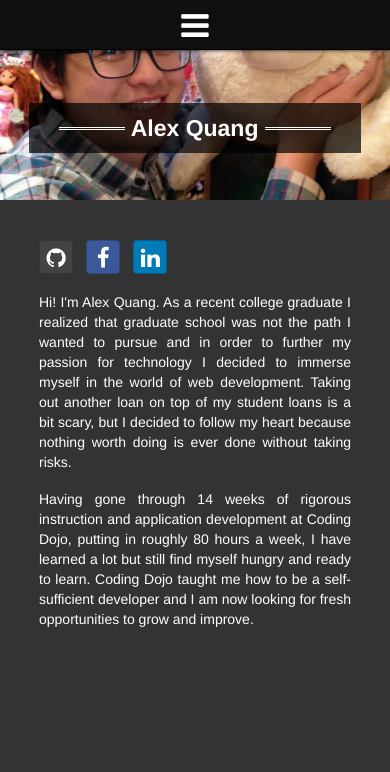
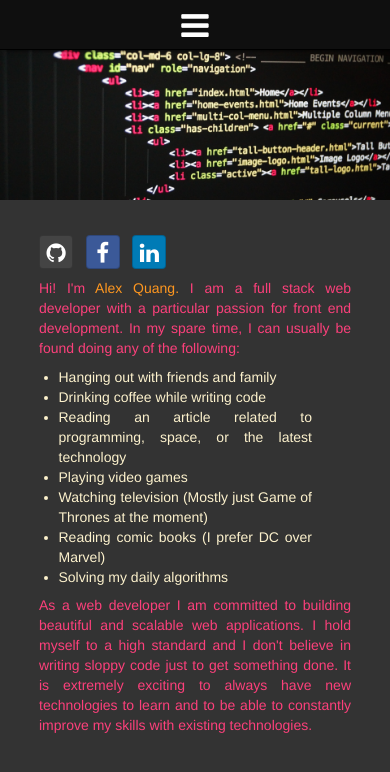
Before and after one commit to aquang9124/development-portfolio, a website: page client/index.html in a window 390 px wide. Drawn offline with nearby package versions, Linux system fonts and the light colour scheme; some packages are replaced by stand-ins of ours.

Commit message:
finished home page, for now

```diff
--- a/client/content/scss/styles.scss
+++ b/client/content/scss/styles.scss
@@ -35,7 +35,7 @@ nav {
 		float: right;
 
 		.active {
-			background: darken(#333, 25%);
+			background: #9358FE;
 		}
 
 		.inactive {
@@ -72,19 +72,11 @@ nav {
 	}
 }
 
-// Sidebar stylings
-aside {
-	width: 20%;
-	height: calc(100% - 50px);
-	background: #333;
-	display: inline-block;
-}
-
 // Main content stylings
 main {
-	display: inline-block;
+	display: block;
 	height: calc(100% - 50px);
-	width: 80%;
+	width: 100%;
 	overflow: auto;
 }
 
@@ -99,33 +91,63 @@ main {
 	width: 100%;
 }
 
-// When the screen is not in mobile view, hide the mobile header.
+// When the screen is not in mobile view, header is not limited to 150px.
 .content-wrapper {
 	width: 100%;
 	height: 100%;
 
 	header {
-		display: none;
+		height: 30%;
+		width: 100%;
+		background: url('/content/img/htmlpic.jpg') center center no-repeat;
+		background-size: cover;
+		position: relative;
+		text-align: center;
 	}
-	// Hide mobile-aside-content when not in mobile view
-	.mobile-aside-content {
-		display: none;
+
+	.main-content {
+		width: 100%;
+		height: 70%;
+		padding: em(40) 0;
+		background: #333;
+		color: white;
+		text-align: justify;
+
+		.social-icons-wrapper {
+			width: 70%;
+			margin: 0 auto;
+
+			.social-links {
+				margin-right: em(10);
+			}
+
+		}
+
+		p {
+			width: 70%;
+			margin: em(10) auto;
+			color: #FC407B;
+
+			span {
+				color: #FE9720;
+			}
+		}
+
+		ul {
+			width: 70%;
+			padding-left: 18%;
+			color: #FCF1CC;
+		}
 	}
+
 }
 
 // Media Queries
 @media only screen and (min-width: 320px) and (max-width: 767px) {
-	// Hide the sidebar
-	aside {
-		display: none;
-	}
-
-	// Make main take up the whole screen minus navigation
-	main {
-		display: block;
-		width: 100%;
-		height: calc(100% - 50px);
-		overflow: auto;
+	// Put background on body to account for varying heights of
+	// mobile devices breaking the styling.
+	body {
+		background: #333;
 	}
 
 	// Remove the padding on the navigation bar
@@ -139,7 +161,7 @@ main {
 		background: rgba(0, 0, 0, 0.7);
 
 		.active {
-			background: rgba(21, 51, 16, 0.9);
+			background: rgba(87, 96, 55, 0.9);
 		}
 
 		.inactive {
@@ -192,18 +214,14 @@ main {
 	// Keeping this class simple. Note to self: SASS extends should improve reusability.
 	.content-wrapper {
 
-		.mobile-aside-content {
-			display: block;
-			width: 100%;
+		.main-content {
 			height: 100%;
-			padding: em(40) 0;
-			background: #333;
-			color: white;
-			text-align: justify;
+			font-size: em(14);
 
 			.social-icons-wrapper {
 				width: 80%;
 				margin: 0 auto;
+				margin-bottom: em(10);
 
 				.social-links {
 					margin-right: em(10);
@@ -213,44 +231,21 @@ main {
 
 			p {
 				width: 80%;
-				margin: em(20) auto;
-				font-size: em(14);
+				color: #FC407B;
+			}
+
+			ul {
+				width: 80%;
+				padding-left: 15%;
+				margin: em(10) 0;
+				color: #FCF1CC;
 			}
 
 		}
 
 		// The header will be the exact height of the fully-expanded dropdown menu.
 		header {
-			display: block;
 			height: 150px;
-			width: 100%;
-			background: url('/content/img/seal.jpg') center center no-repeat;
-			background-size: cover;
-			position: relative;
-			text-align: center;
-
-			// h3 will be vertically and horizontally centered
-			h3 {
-				position: absolute;
-				margin: 0 auto;
-				color: white;
-				width: 85%;
-				height: 50px;
-				line-height: 50px;
-				top: 35%;
-				left: 0;
-				right: 0;
-				font-size: em(23);
-				font-weight: bold;
-				background: rgba(0, 0, 0, 0.7);
-
-				hr {
-					width: 20%;
-					margin: 0 0 0.25em 0;
-					display: inline-block;
-					border-top: medium double white;
-				}
-			}
 		}
 	}
 }
--- a/client/index.html
+++ b/client/index.html
@@ -27,9 +27,7 @@
 				<li ng-class="{ 'active' : vm.currentUrl('/fun'), 'inactive' : vm.currentUrl('/fun') == false, 'mobile-display' : vm.mobileScreen == true }"><a href="#/fun">Fun</a></li>
 			</ul>
 		</nav>
-		<aside>
-
-		</aside><main ng-view></main>
+		<main ng-view></main>
 	</section>
 </body>
 </html>
--- a/client/partials/home.html
+++ b/client/partials/home.html
@@ -1,16 +1,22 @@
 <div class="content-wrapper">
 	<header>
-		<h3>
-			<hr> Alex Quang <hr>
-		</h3>
 	</header>
-	<section class="mobile-aside-content">
+	<section class="main-content">
 		<div class="social-icons-wrapper">
 			<a class="btn btn-social-icon btn-github social-links" href="https://github.com/aquang9124"><i class="fa fa-github"></i></a>
 			<a class="btn btn-social-icon btn-facebook social-links" href="https://www.facebook.com/itsalexquang"><i class="fa fa-facebook"></i></a>
 			<a class="btn btn-social-icon btn-linkedin social-links" href="https://www.linkedin.com/in/alexnquang"><i class="fa fa-linkedin"></i></a>
 		</div>
-		<p>Hi! I'm Alex Quang. As a recent college graduate I realized that graduate school was not the path I wanted to pursue and in order to further my passion for technology I decided to immerse myself in the world of web development. Taking out another loan on top of my student loans is a bit scary, but I decided to follow my heart because nothing worth doing is ever done without taking risks.</p>
-		<p>Having gone through 14 weeks of rigorous instruction and application development at Coding Dojo, putting in roughly 80 hours a week, I have learned a lot but still find myself hungry and ready to learn. Coding Dojo taught me how to be a self-sufficient developer and I am now looking for fresh opportunities to grow and improve.</p>
+		<p>Hi! I'm <span>Alex Quang.</span> I am a full stack web developer with a particular passion for front end development. In my spare time, I can usually be found doing any of the following: </p>
+		<ul>
+			<li>Hanging out with friends and family</li>
+			<li>Drinking coffee while writing code</li>
+			<li>Reading an article related to programming, space, or the latest technology</li>
+			<li>Playing video games</li>
+			<li>Watching television (Mostly just Game of Thrones at the moment)</li>
+			<li>Reading comic books (I prefer DC over Marvel)</li>
+			<li>Solving my daily algorithms</li>
+		</ul>
+		<p>As a web developer I am committed to building beautiful and scalable web applications. I hold myself to a high standard and I don't believe in writing sloppy code just to get something done. It is extremely exciting to always have new technologies to learn and to be able to constantly improve my skills with existing technologies.</p>
 	</section>
 </div>
```
Also changed, not shown: client/content/css/styles.css, 1 other file.
